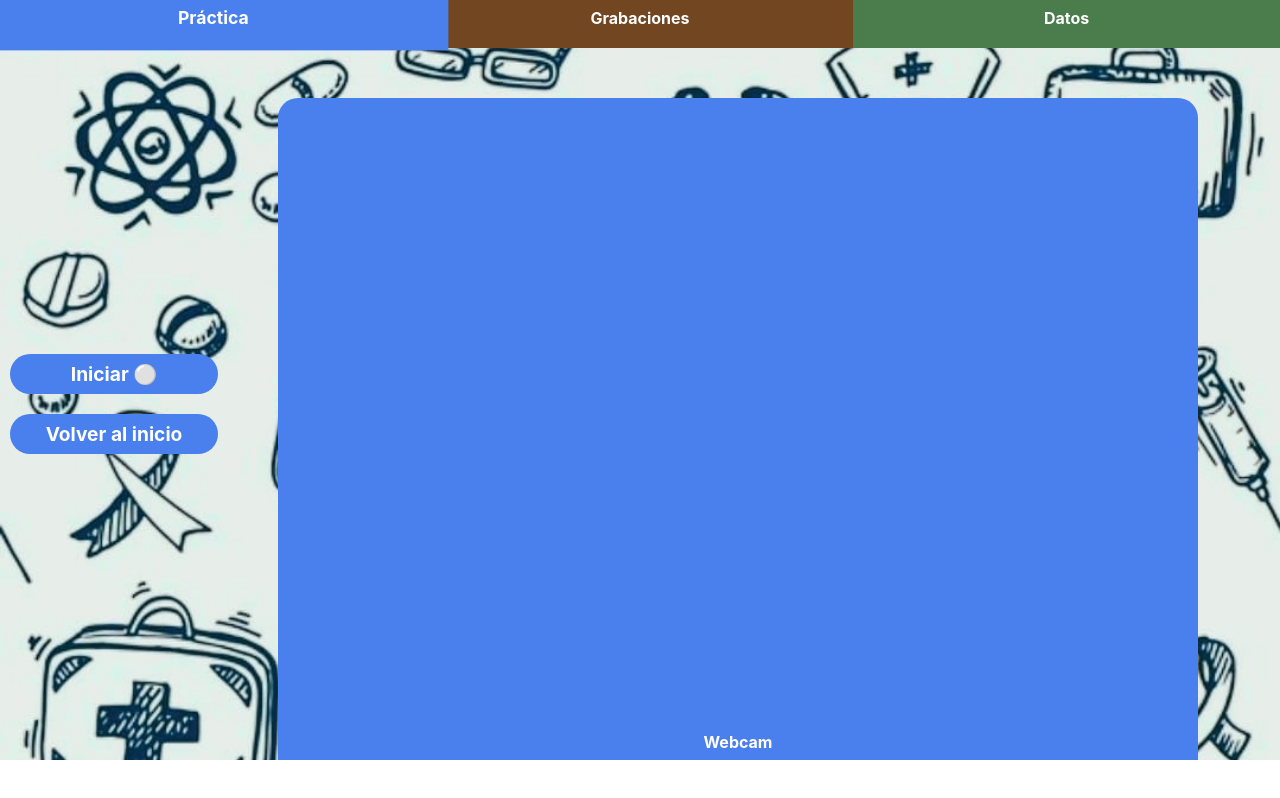
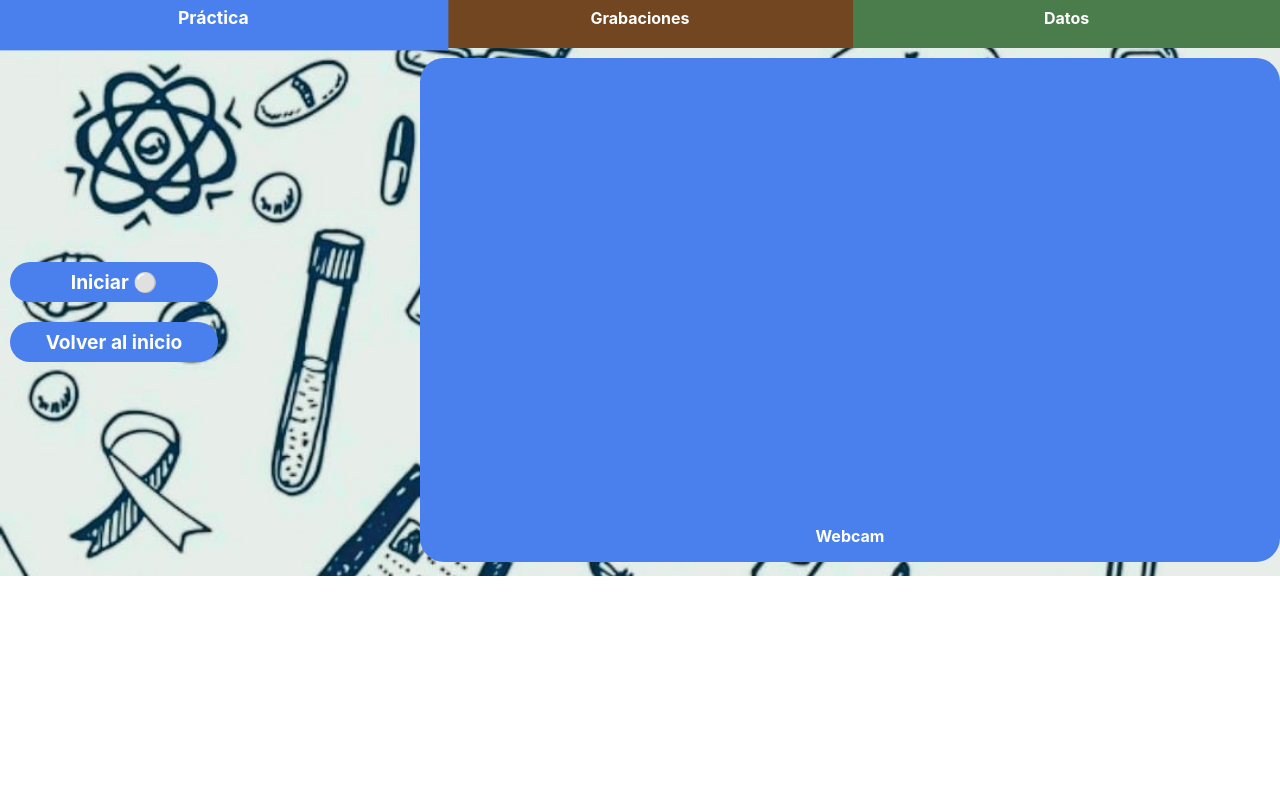
Before and after one commit to victordavila2311/PAIG1A-2024-1, a React (Create React App) app: page / in a window 1280 px wide. Both pictures are taken after a click on the button "Iniciar simulador". Built offline with nearby package versions, Linux system fonts and the light colour scheme; no server answers; the HTML template or start-up script is replaced by a standard one.

Commit message:
correccion estilos ventana practica

```diff
--- a/src/ventanas/Practica.css
+++ b/src/ventanas/Practica.css
@@ -22,7 +22,7 @@
 }
 
 .camaras {
-    margin-top: 8vh;
+    margin-top: 1vh;
     margin-left: auto;
     margin-right: auto;
 }
--- a/src/ventanas/Practica.tsx
+++ b/src/ventanas/Practica.tsx
@@ -212,17 +212,23 @@ export function Practica(props: propsVentanaPractica) {
               backgroundColor: formatColor("azul"),
             }} onClick={() => props.setVentana("Inicio")}><strong>Volver al inicio</strong></div>
         </div>
-        <div style={{marginLeft: 50, backgroundColor: formatColor("azul"), marginTop: 50, borderRadius: 20}}>
+        <div style={{marginLeft: '15vw',
+                      backgroundColor: formatColor("azul"),
+                      marginTop: 10,
+                      borderRadius: '3vh',
+                      marginBottom:'1.7vh',
+                      width:'115vh',
+                      height:'95%'}}>
           <div className='camaras'
             style={{
               border: '10px solid ' + formatColor("azul"),
-              width: 900,
-              height: 550,
+              width: '105vh',
+              marginTop:'3vh'
             }}>
             <Webcam
               audio={false}
               width={'100%'}
-              height={'100%'}
+              height={'75%'}
               ref={webcamRef}
               screenshotFormat="image/jpeg"
               videoConstraints={{
@@ -233,12 +239,12 @@ export function Practica(props: propsVentanaPractica) {
           </div>
           <div
             style={{
-              width: '100%',
+              width: '90vh',
               backgroundColor: formatColor("azul"),
               marginLeft: 'auto',
               marginRight: 'auto',
               textAlign: 'center',
-              paddingBottom: '1vh',
+              marginBottom: '2vh',
               color: formatColor("blanco")
             }}><strong>Webcam</strong></div>
         </div>
```
Also changed, not shown: 1 other file (tests, documents, lock files or other folders).
